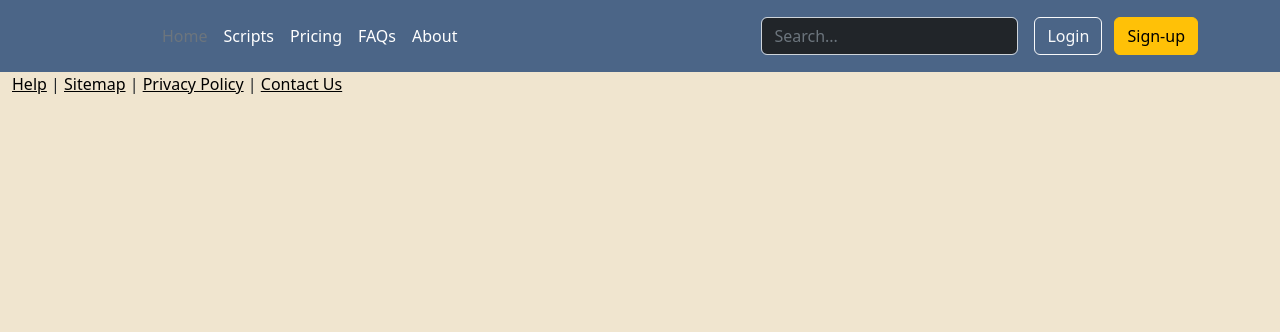
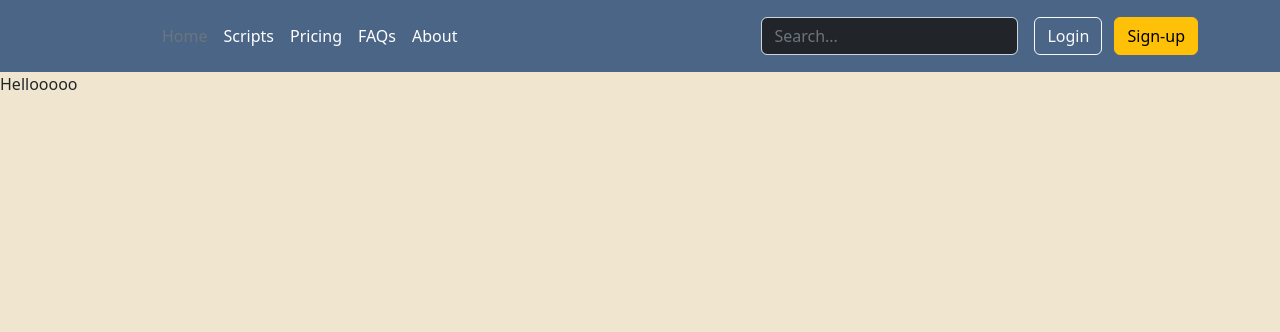
Before and after one commit to teddy-walsh/cs4750-scriptorium, a PHP site: page / in a window 1280 px wide. Shown: the top 332 px of the page. Run offline with PHP 8.4, Linux system fonts and the light colour scheme.

Commit message:
Final cleanup for the night.

```diff
--- a/index.php
+++ b/index.php
@@ -1,8 +1,5 @@
 <?php
 session_start();
-
-// Makes sure the data tables exist.
-// require 'setup.php';
 
 // Register the autoloader
 spl_autoload_register(function($classname) {
--- a/setup.php
+++ /dev/null
@@ -1,5 +0,0 @@
-<?php
-// Register the autoloader
-spl_autoload_register(function($classname) {
-    	include "classes/$classname.php";
-	});
--- a/templates/home.php
+++ b/templates/home.php
@@ -4,13 +4,8 @@
     require 'styles/head_style.php';
     ?>
 
-
-
-        <footer class="footer container-fluid">
-          <a href="">Help</a> |
-          <a href="">Sitemap</a> |
-          <a href="">Privacy Policy</a> |
-          <a href="">Contact Us</a>
-        </footer>
+  <div>
+    <p>Hellooooo</p>
+  </div>
 
 <?php require 'styles/foot_style.php'; ?>
```
Also changed, not shown: classes/Config.php (deleted, +0 -25 lines).
